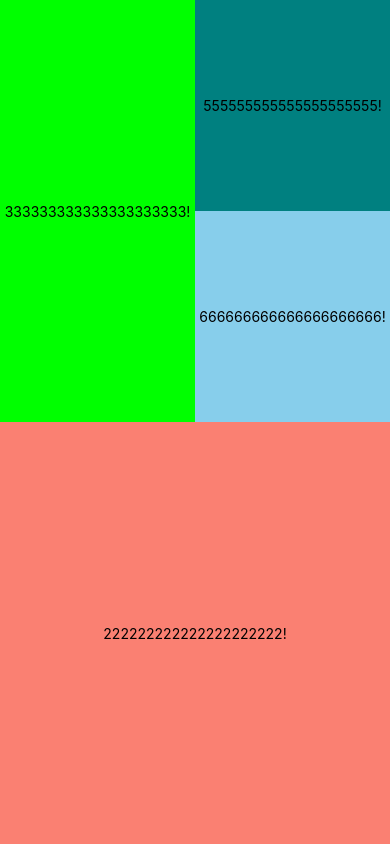
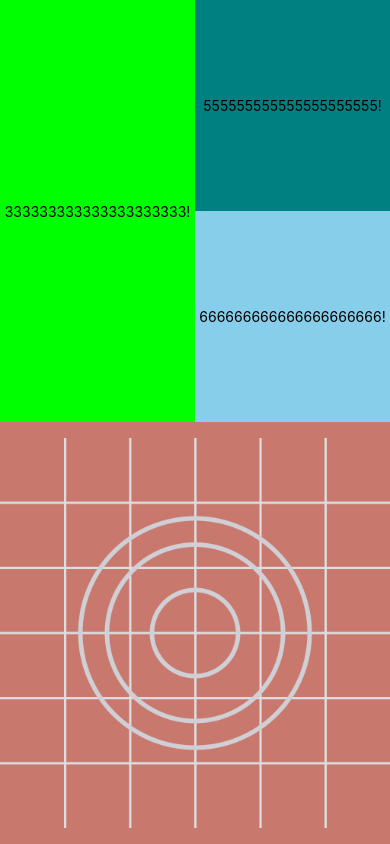
Before and after one commit to gmlebc/DispositivosMoveis1, a React Native app in the folder lista1/: screen / in a window 390 px wide. Built offline with nearby package versions, Linux system fonts and the light colour scheme.

Commit message:
Exercício 4

```diff
--- /dev/null
+++ b/lista1/declarations.d.ts
@@ -0,0 +1,4 @@
+declare module "*.png" {
+    const value: any;
+    export default value;
+   }
--- a/lista1/package.json
+++ b/lista1/package.json
@@ -17,7 +17,8 @@
     "react-dom": "^19.1.1",
     "react-native": "0.79.5",
     "react-native-web": "^0.20.0",
-    "expo-constants": "~17.1.7"
+    "expo-constants": "~17.1.7",
+    "expo-image": "~2.4.0"
   },
   "devDependencies": {
     "@babel/core": "^7.25.2",
--- a/lista1/screens/Um.tsx
+++ b/lista1/screens/Um.tsx
@@ -1,6 +1,9 @@
 import { StatusBar } from "expo-status-bar";
-import { StyleSheet, Text, View } from "react-native";
+import { StyleSheet, Text, View, Image } from "react-native";
 import Constants from "expo-constants";
+import React from "react";
+// import { Image } from 'expo-image';
+import Logo from "../assets/adaptive-icon.png";
 
 export default function Um() {
   return (
@@ -28,7 +31,11 @@ export default function Um() {
         </View>
 
         <View style={styles.container2}>
-          <Text>222222222222222222222!</Text>
+          <Image
+            source={Logo}
+            style={styles.image}
+            resizeMode="contain"
+          />
         </View>
       </View>
     </>
@@ -97,4 +104,11 @@ const styles = StyleSheet.create({
     justifyContent: "center",
     height: "100%",
   },
+  image: {
+    flex: 1,
+    width: '100%',
+    backgroundColor: '#0553',
+    alignSelf: 'center',
+  },
+
 });
```
Also changed, not shown: 1 other file (tests, documents, lock files or other folders).
